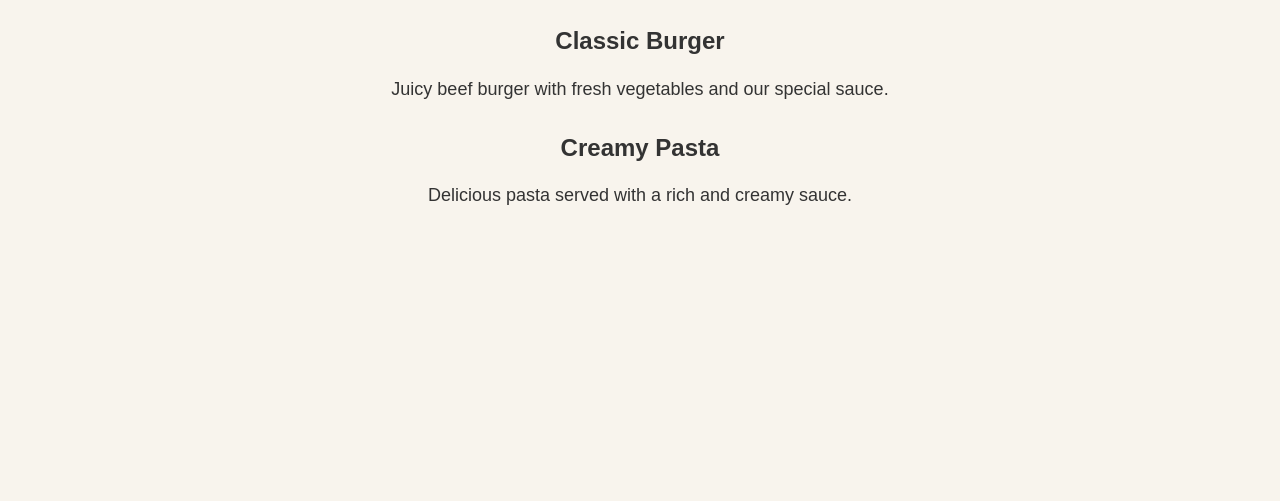
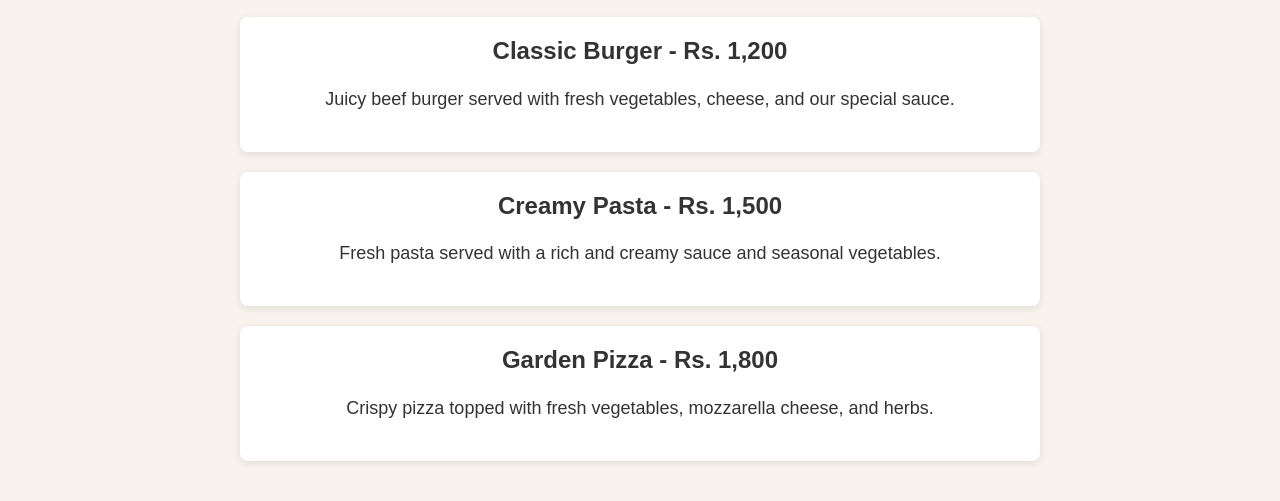
Before and after one commit to Vimaya353/Project-Restaurant-Page, a website built with webpack: page src/template.html in a window 1280 px wide. Both pictures are taken after a click on the button "Menu". Shown: the part 223-724 px from the top of the page. Built offline with nearby package versions, Linux system fonts and the light colour scheme.

Commit message:
improve restaurant page content

```diff
--- a/src/contact.js
+++ b/src/contact.js
@@ -3,6 +3,10 @@ function loadContact() {
 
     const heading = document.createElement("h1");
     heading.textContent = "Contact Us";
+
+    const message = document.createElement("p");
+    message.textContent =
+        "We would love to hear from you. Contact us for reservations or any questions.";
 
     const phone = document.createElement("p");
     phone.textContent = "Phone: +94 77 123 4567";
@@ -11,12 +15,18 @@ function loadContact() {
     email.textContent = "Email: info@grandtable.com";
 
     const address = document.createElement("p");
-    address.textContent = "Address: 123 Main Street,Colombo";
+    address.textContent = "Address: 123 Main Street, Colombo";
+
+    const openingHours = document.createElement("p");
+    openingHours.textContent =
+        "Opening Hours: Monday - Sunday, 10:00 AM - 10:00 PM";
 
     content.appendChild(heading);
+    content.appendChild(message);
     content.appendChild(phone);
     content.appendChild(email);
     content.appendChild(address);
+    content.appendChild(openingHours);
 }
 
 export default loadContact;
--- a/src/homepage.js
+++ b/src/homepage.js
@@ -4,17 +4,30 @@ function loadHomepage() {
     const heading = document.createElement("h1");
     heading.textContent = "The Grand Table";
 
-    const welcomeMessage = document.createElement("p");
-    welcomeMessage.textContent =
-        "Welcome to The Grand Table! Enjoy delicious food made with fresh ingredients.";
+    const welcomeMessage = document.createElement("h2");
+    welcomeMessage.textContent = "Welcome to The Grand Table";
 
     const description = document.createElement("p");
     description.textContent =
-        "Our restaurant is the perfect place to enjoy great food and wonderful moments.";
+        "Enjoy delicious food made with fresh ingredients in a warm and comfortable atmosphere.";
+
+    const restaurantInfo = document.createElement("p");
+    restaurantInfo.textContent =
+        "Whether you are joining us for lunch, dinner, or a special occasion, we are happy to serve you.";
+
+    const openingHours = document.createElement("h2");
+    openingHours.textContent = "Opening Hours";
+
+    const hours = document.createElement("p");
+    hours.textContent =
+        "Monday - Sunday: 10:00 AM - 10:00 PM";
 
     content.appendChild(heading);
     content.appendChild(welcomeMessage);
     content.appendChild(description);
+    content.appendChild(restaurantInfo);
+    content.appendChild(openingHours);
+    content.appendChild(hours);
 }
 
 export default loadHomepage;
--- a/src/index.js
+++ b/src/index.js
@@ -16,17 +16,17 @@ function clearContent() {
 
 loadHomepage();
 
-homeButton.addEventListener("click",()=> {
+homeButton.addEventListener("click", () => {
     clearContent();
     loadHomepage();
 });
 
-menuButton.addEventListener("click", ()=> {
+menuButton.addEventListener("click", () => {
     clearContent();
     loadMenu();
 });
 
-contactButton.addEvenetListener("click", ()=> {
+contactButton.addEventListener("click", () => {
     clearContent();
     loadContact();
 });
--- a/src/menu.js
+++ b/src/menu.js
@@ -1,36 +1,49 @@
 function loadMenu() {
-
     const content = document.querySelector("#content");
 
     const heading = document.createElement("h1");
     heading.textContent = "Our Menu";
 
-    const item1 = document.createElement("div");
+    const burger = document.createElement("div");
 
-    const item1Name =  document.createElement("h2");
-    item1Name.textContent = "Classic Burger";
+    const burgerName = document.createElement("h2");
+    burgerName.textContent = "Classic Burger - Rs. 1,200";
 
-    const item1Description = document.createElement("p");
-    item1Description.textContent = "Juicy beef burger with fresh vegetables and our special sauce.";
+    const burgerDescription = document.createElement("p");
+    burgerDescription.textContent =
+        "Juicy beef burger served with fresh vegetables, cheese, and our special sauce.";
 
-    item1.appendChild(item1Name);
-    item1.appendChild(item1Description);
+    burger.appendChild(burgerName);
+    burger.appendChild(burgerDescription);
 
-    const item2 = document.createElement("div");
+    const pasta = document.createElement("div");
 
-    const item2Name = document.createElement("h2");
-    item2Name.textContent = "Creamy Pasta";
+    const pastaName = document.createElement("h2");
+    pastaName.textContent = "Creamy Pasta - Rs. 1,500";
 
-    const item2Description = document.createElement("p");
-    item2Description.textContent = "Delicious pasta served with a rich and creamy sauce.";
+    const pastaDescription = document.createElement("p");
+    pastaDescription.textContent =
+        "Fresh pasta served with a rich and creamy sauce and seasonal vegetables.";
 
-    item2.appendChild(item2Name);
-    item2.appendChild(item2Description);
+    pasta.appendChild(pastaName);
+    pasta.appendChild(pastaDescription);
+
+    const pizza = document.createElement("div");
+
+    const pizzaName = document.createElement("h2");
+    pizzaName.textContent = "Garden Pizza - Rs. 1,800";
+
+    const pizzaDescription = document.createElement("p");
+    pizzaDescription.textContent =
+        "Crispy pizza topped with fresh vegetables, mozzarella cheese, and herbs.";
+
+    pizza.appendChild(pizzaName);
+    pizza.appendChild(pizzaDescription);
 
     content.appendChild(heading);
-    content.appendChild(item1);
-    content.appendChild(item2);
-
+    content.appendChild(burger);
+    content.appendChild(pasta);
+    content.appendChild(pizza);
 }
 
 export default loadMenu;
--- a/src/style.css
+++ b/src/style.css
@@ -50,3 +50,15 @@ p {
     font-size: 18px;
     line-height: 1.6;
 }
+
+#content > div {
+    background-color: white;
+    margin: 20px 0;
+    padding: 20px;
+    border-radius: 8px;
+    box-shadow: 0 2px 8px rgba(0, 0, 0, 0.1);
+}
+
+#content > div h2 {
+    margin-top: 0;
+}
```
